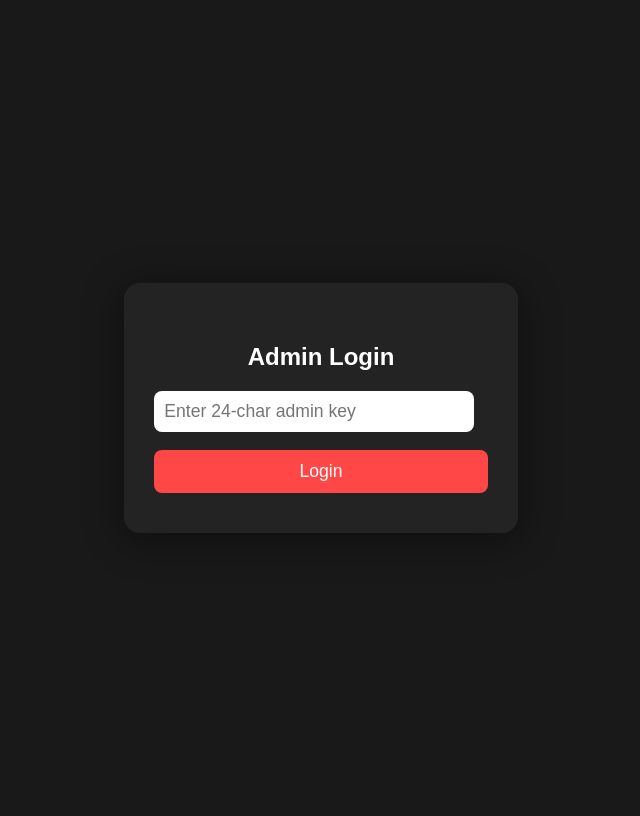
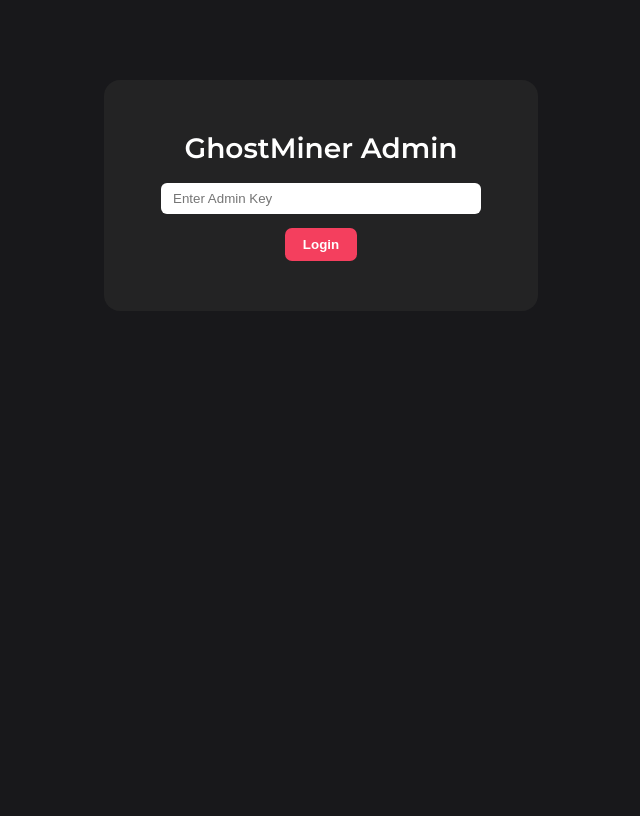
Before and after one commit to architech66/GhostMiner-API, a Flask app: page /admin in a window 1280 px wide. Shown: the whole page, without its empty margins (319-959 px from the left). After the commit the page ends 261 px from the top, so only its background shows below. Run offline with Flask 3, Linux system fonts and the light colour scheme.

Commit message:
Update admin_login.html

```diff
--- a/templates/admin_login.html
+++ b/templates/admin_login.html
@@ -1,21 +1,30 @@
 <!DOCTYPE html>
-<html>
+<html lang="en">
 <head>
+    <meta charset="UTF-8">
     <title>Admin Login - GhostMiner</title>
+    <link href="https://fonts.googleapis.com/css?family=Montserrat:600,400" rel="stylesheet">
     <style>
-        body { background: #191919; color: #fff; font-family: Arial; display: flex; align-items: center; justify-content: center; height: 100vh; }
-        .center-box { background: #232323; padding: 40px 30px; border-radius: 16px; box-shadow: 0 6px 40px #0007; min-width: 320px; }
-        input[type="text"] { width: 90%; padding: 10px; font-size: 1.1em; border-radius: 8px; border: none; margin-bottom: 18px; }
-        button { background: #FF4747; color: #fff; border: none; border-radius: 8px; padding: 11px 20px; font-size: 1.1em; width: 100%; cursor: pointer; }
-        .error { color: #f66; margin-bottom: 18px; }
+        body { background: #18181b; color: #fff; font-family: Montserrat, sans-serif; }
+        .panel { margin: 80px auto; background: #232324; border-radius: 16px; max-width: 370px; padding: 32px; text-align:center; }
+        h1 { font-size: 28px; margin-bottom: 14px; }
+        form { margin: 18px 0; }
+        input[type="text"] { width: 80%; padding: 8px 12px; border-radius: 6px; border: none; margin-bottom: 14px;}
+        button { background: #f43f5e; color: #fff; font-weight: 600; border: none; border-radius: 7px; padding: 9px 18px; cursor: pointer;}
+        .err { color: #f43f5e; margin-bottom: 12px; }
     </style>
 </head>
 <body>
-    <form method="POST" class="center-box">
-        <h2 style="text-align:center; margin-bottom: 20px;">Admin Login</h2>
-        {% if error %}<div class="error">{{ error }}</div>{% endif %}
-        <input type="text" name="admin_key" placeholder="Enter 24-char admin key" autocomplete="off" maxlength="24">
-        <button type="submit">Login</button>
-    </form>
+    <div class="panel">
+        <h1>GhostMiner Admin</h1>
+        {% if error %}
+            <div class="err">{{error}}</div>
+        {% endif %}
+        <form method="POST">
+            <input type="text" name="admin_key" placeholder="Enter Admin Key" required>
+            <br>
+            <button type="submit">Login</button>
+        </form>
+    </div>
 </body>
 </html>
```
